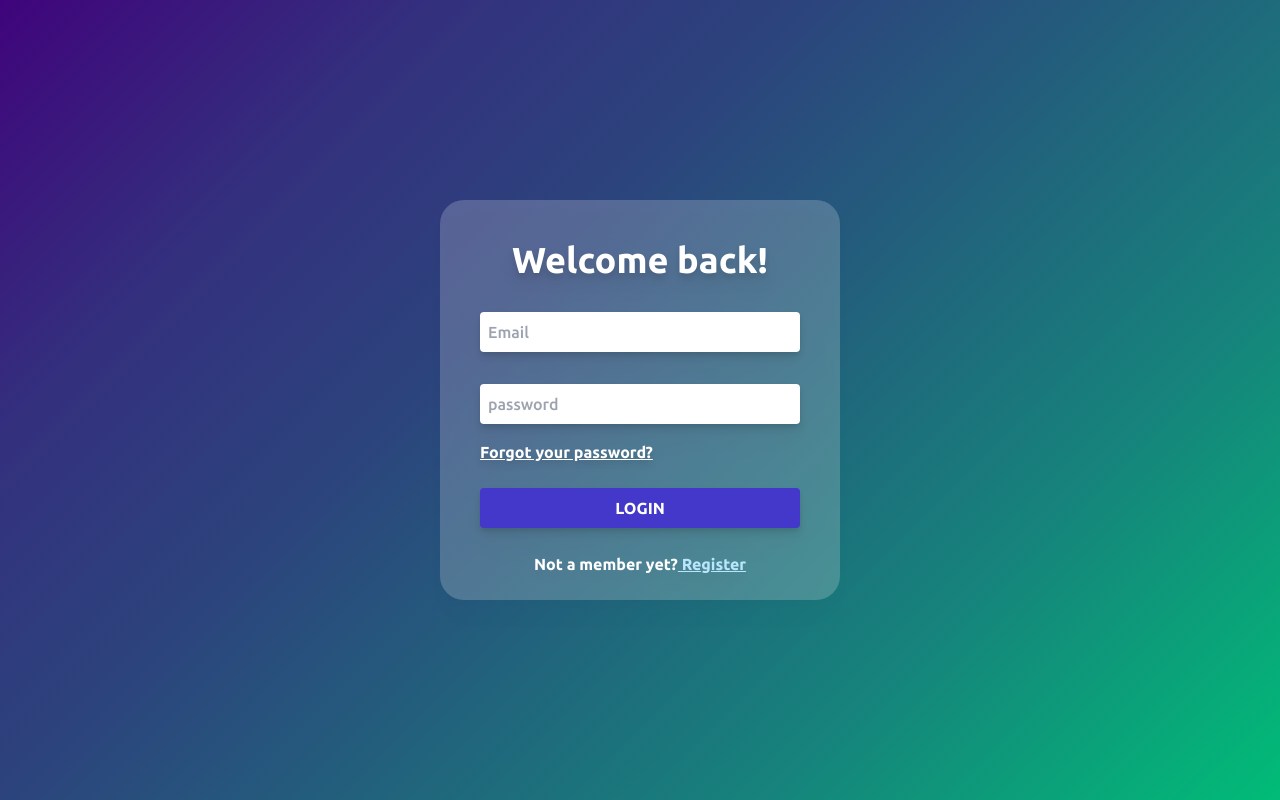
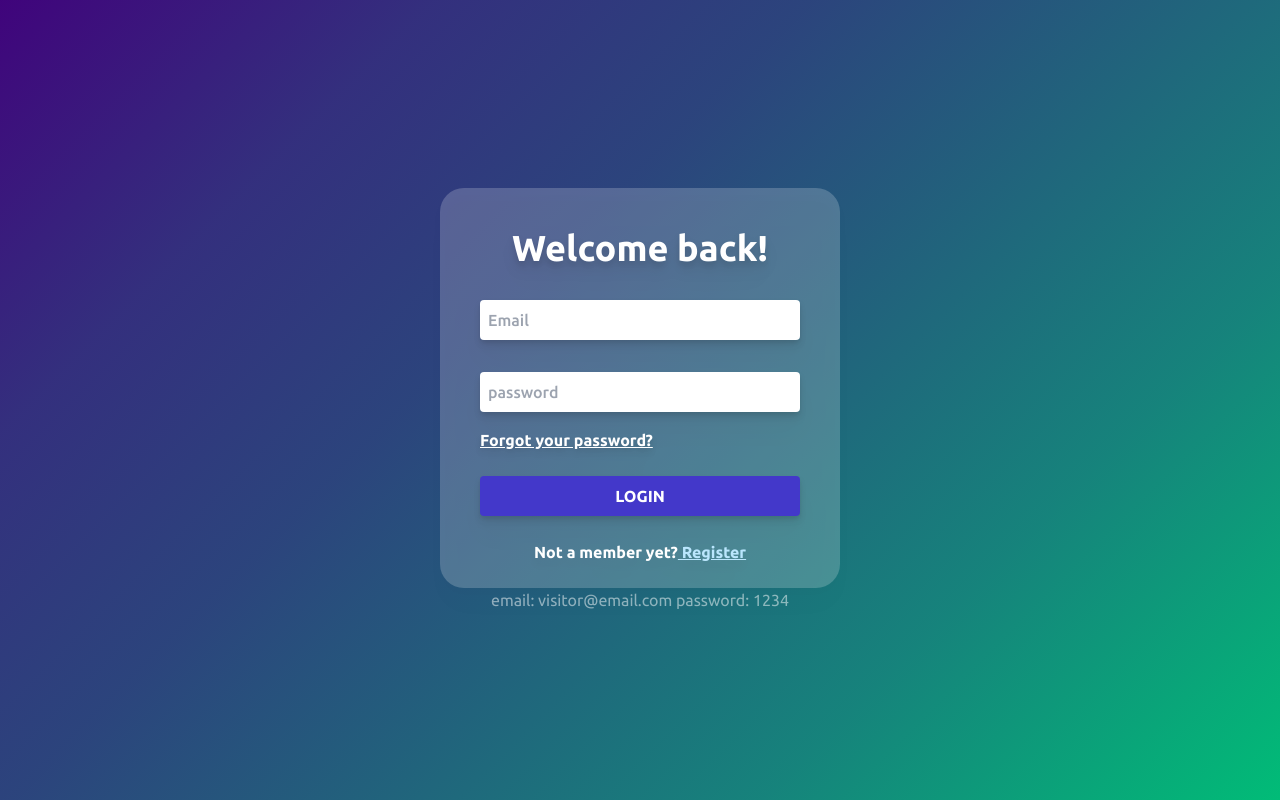
Before and after one commit to je-ol/lockerroom-front-end, a React (Vite) app: page / in a window 1280 px wide. Built offline with nearby package versions, Linux system fonts and the light colour scheme.

Commit message:
added visitor

```diff
--- a/src/pages/LogPage.jsx
+++ b/src/pages/LogPage.jsx
@@ -39,7 +39,7 @@ const LogPage = ({ setUser }) => {
   };
 
   return (
-    <div className="h-[100vh] flex justify-center items-center">
+    <div className="h-[100vh] flex flex-col justify-center items-center">
       <form className="flex flex-col justify-center p-10 h-[400px] w-[400px] bg-white/20 rounded-3xl drop-shadow-xl">
         <h1 className="text-white text-4xl font-bold text-center my-4 drop-shadow-lg">Welcome back!</h1>
         <input type="email" className="p-2 rounded text-black/80 font-medium my-4 drop-shadow-md" placeholder="Email" value={email} onChange={(e) => setEmail(e.target.value)}/>
@@ -51,6 +51,7 @@ const LogPage = ({ setUser }) => {
         <p className="text-white font-semibold text-center">Not a member yet?
         <Link to="/Register" className="underline text-sky-200"> Register</Link></p>
       </form>
+      <p className="text-white/50">email: visitor@email.com password: 1234</p>
 
     </div>
   );
```
